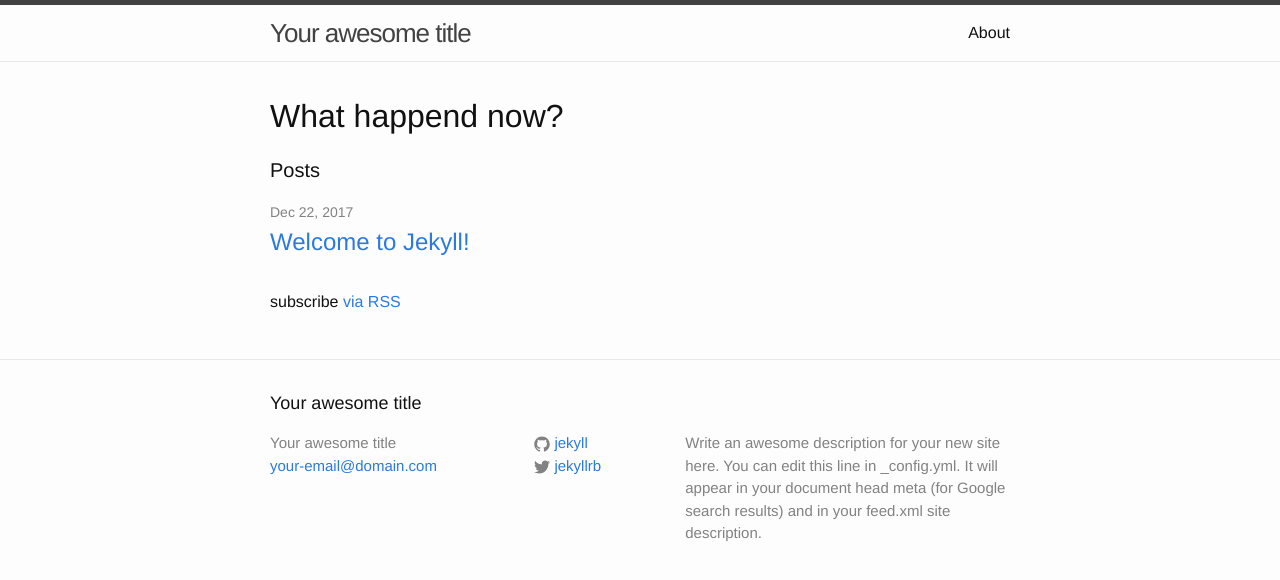
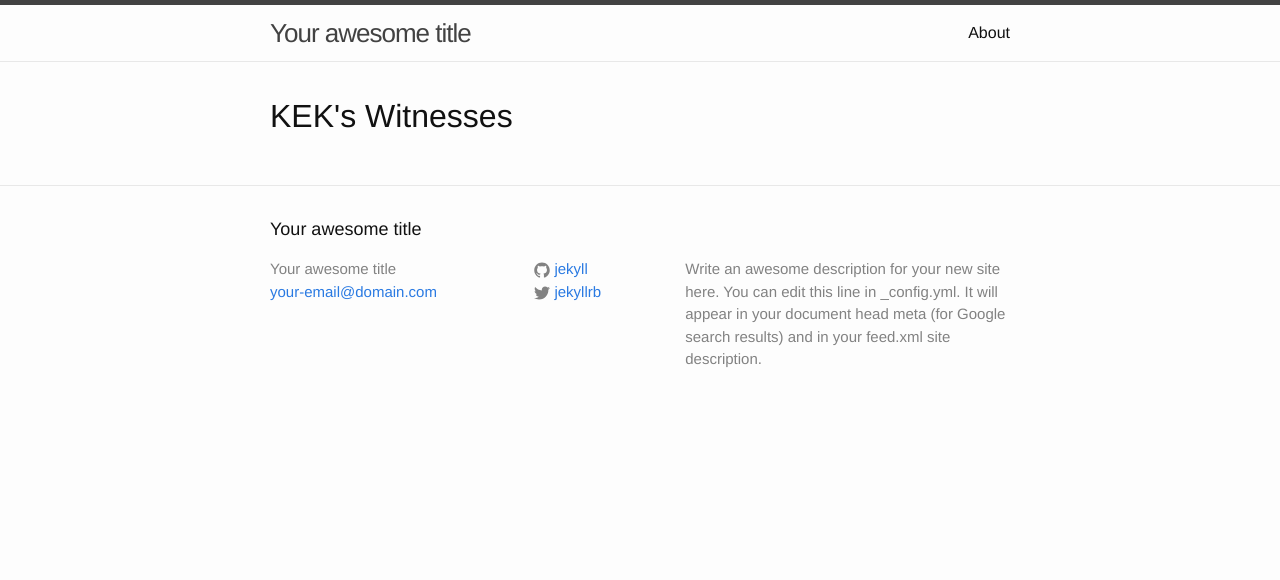
Before and after one commit to AtemTheAdam/AtemTheAdam.github.io, a Jekyll site: the page built from index.html, in a window 1280 px wide. Shown: the top 580 px of the page. Built offline with Jekyll 4.4.1, drawn with Linux system fonts in a browser that asks for light colours.

Commit message:
Update index.html

```diff
--- a/index.html
+++ b/index.html
@@ -3,21 +3,5 @@
 ---
 
 <div class="home">
-  <h1>What happend now?</h1>
-  <h1 class="page-heading">Posts</h1>
-
-  <ul class="post-list">
-    {% for post in site.posts %}
-      <li>
-        <span class="post-meta">{{ post.date | date: "%b %-d, %Y" }}</span>
-
-        <h2>
-          <a class="post-link" href="{{ post.url | prepend: site.baseurl }}">{{ post.title }}</a>
-        </h2>
-      </li>
-    {% endfor %}
-  </ul>
-
-  <p class="rss-subscribe">subscribe <a href="{{ "/feed.xml" | prepend: site.baseurl }}">via RSS</a></p>
-
+  <h1>KEK's Witnesses</h1>
 </div>
```
